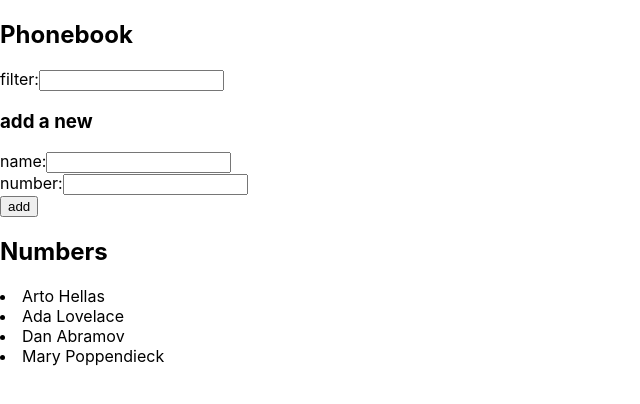
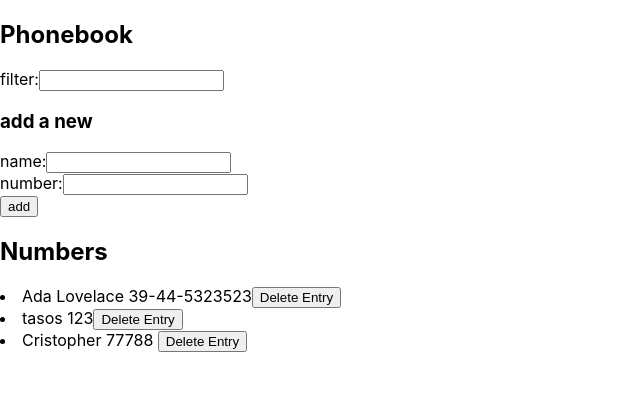
Before and after one commit to anavalo/FullStack2020, a React (Create React App) app in the folder part2/phonebook/: page / in a window 1280 px wide. Shown: the top 404 px of the page, without its empty margins (0-640 px from the left). Built offline with nearby package versions, Linux system fonts and the light colour scheme; data requests are answered from the project's data file.

Commit message:
Step 9 completed

```diff
--- a/part2/phonebook/db.json
+++ b/part2/phonebook/db.json
@@ -1,24 +1,19 @@
 {
-    "persons":[
-      {
-        "name": "Arto Hellas",
-        "number": "040-123456",
-        "id": 1
-      },
+  "persons": [
     {
       "name": "Ada Lovelace",
       "number": "39-44-5323523",
       "id": 2
     },
     {
-        "name": "Dan Abramov",
-        "number": "12-43-234345",
-        "id": 3
+      "name": "tasos",
+      "number": "123",
+      "id": 5
     },
     {
-        "name": "Mary Poppendieck",
-        "number": "39-23-6423122",
-        "id": 4
+      "name": "Cristopher",
+      "number": "77788 ",
+      "id": 6
     }
   ]
 }
--- a/part2/phonebook/src/App.js
+++ b/part2/phonebook/src/App.js
@@ -2,7 +2,7 @@ import React, {useState, useEffect} from 'react'
 import Name from './components/Name'
 import Filter from './components/Filter'
 import PersonForm from './components/PersonForm'
-import axios from 'axios'
+import nameService from './services/persons'
 
 const App = () => {
 
@@ -12,8 +12,9 @@ const App = () => {
   const [ persons, setPersons] = useState([])
 
   useEffect(()=>{
-    axios.get('http://localhost:3001/persons')
-    .then(response=>{setPersons(response.data)})
+    nameService
+    .getAll()
+    .then(initialNames => setPersons(initialNames))
   }, [])
 
   const handleInputChange = (event) =>{
@@ -31,19 +32,37 @@ const App = () => {
     event.preventDefault()
     const nameObject = {
       name: newName,
-      id: persons.length+1,
-      num: newNum
+      number: newNum,
     }
 
-    setPersons(persons.concat(nameObject))
-    setNewName('')
-    setNewNum('')
+    nameService
+    .create(nameObject)
+    .then(data => {
+      setPersons(persons.concat(data))
+      setNewName('')
+      setNewNum('')
+    })
+  }
 
+  const eliminate = (id) =>{
+    const newJson = persons.filter(p => p.id !== id)
+
+    nameService
+    .elim(id)
+    .then(
+      setPersons(newJson)
+    )
   }
+
 
   const handleSearchChange = (event)=>{
     setNewSearch(event.target.value)
   }
+
+  const rows = () => persons.filter(p => p.name.toLowerCase().includes(newSearch)).map(person =>
+    <Name key = {person.id}
+    person={person}
+    remove = {() => eliminate(person.id)}></Name>)
 
   return (
     <div>
@@ -64,10 +83,7 @@ const App = () => {
         handleNumberChange={handleNumberChange}/>
 
       <h2>Numbers</h2>
-
-        <Name persons={persons}
-        newSearch={newSearch}/>
-
+      {rows()}
     </div>
   )
 }
--- a/part2/phonebook/src/components/Name.js
+++ b/part2/phonebook/src/components/Name.js
@@ -1,11 +1,12 @@
 import React from 'react'
 
 const Name = (props) =>{
-    const {persons, newSearch} = props
-    const rows = () => persons.filter(p => p.name.toLowerCase().includes(newSearch)).map(person =>
-        <li key={person.id}>{person.name}{person.num}</li>)
+    const {person, remove} = props
+
     return(
-        rows()
+        <li>{person.name} {person.number}
+        <button onClick = {remove}>Delete Entry</button>
+        </li>
     )
     }
 export default Name
--- /dev/null
+++ b/part2/phonebook/src/services/persons.js
@@ -0,0 +1,23 @@
+import axios from 'axios'
+const url = 'http://localhost:3001/persons'
+
+const getAll = () =>{
+    const request = axios
+    .get(url)
+    return request.then(response => response.data)
+}
+
+const create = nameObject => {
+    const request = axios
+    .post(url, nameObject)
+    return request.then(response=>response.data)
+}
+
+const elim = id => {
+    const request = axios
+    .delete(`${url}/${id}`)
+    return request.then(response=>response.data)
+}
+
+
+export default {getAll, create, elim}
```
Lines whose indentation alone changed are shown as unchanged.
